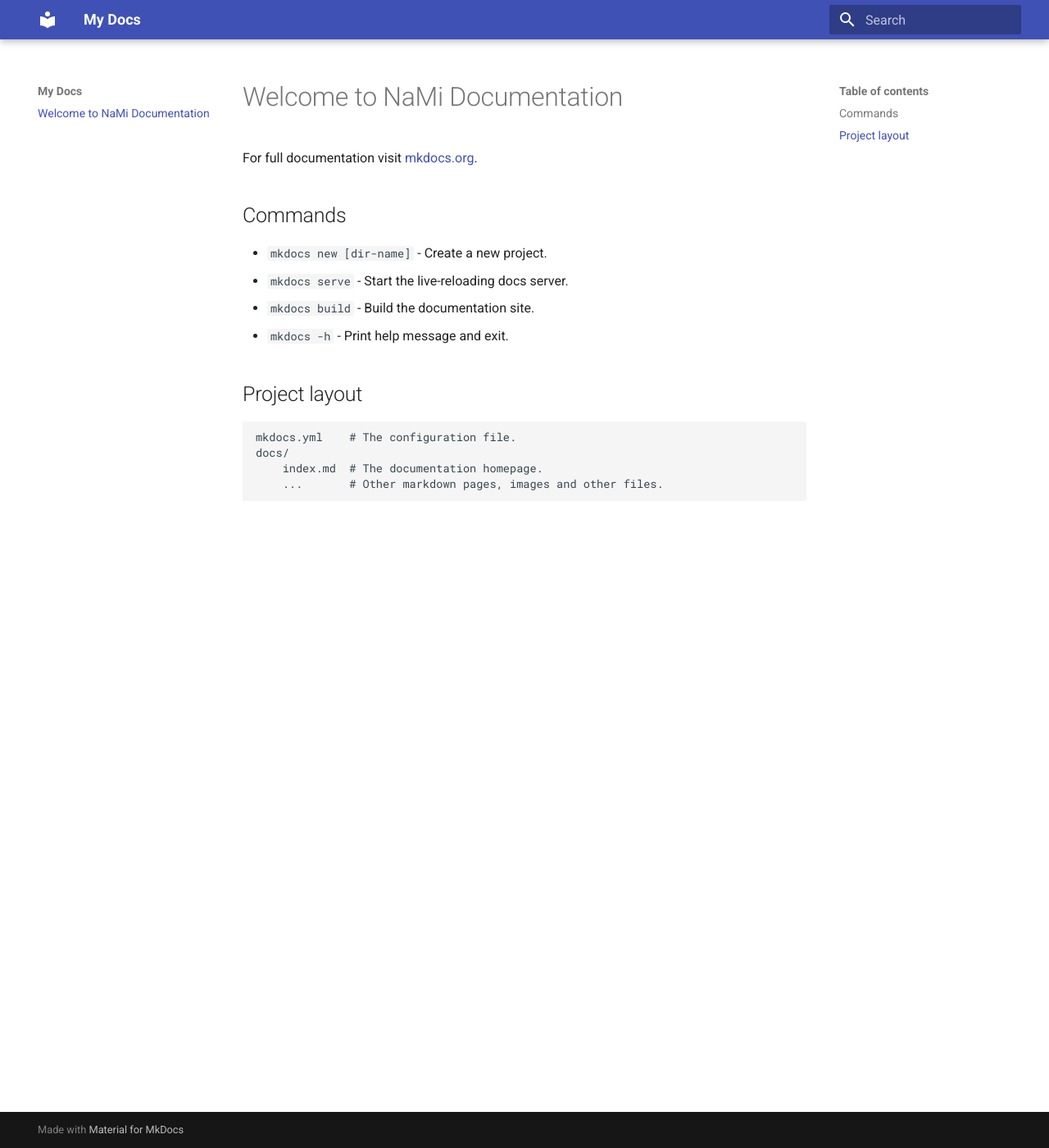
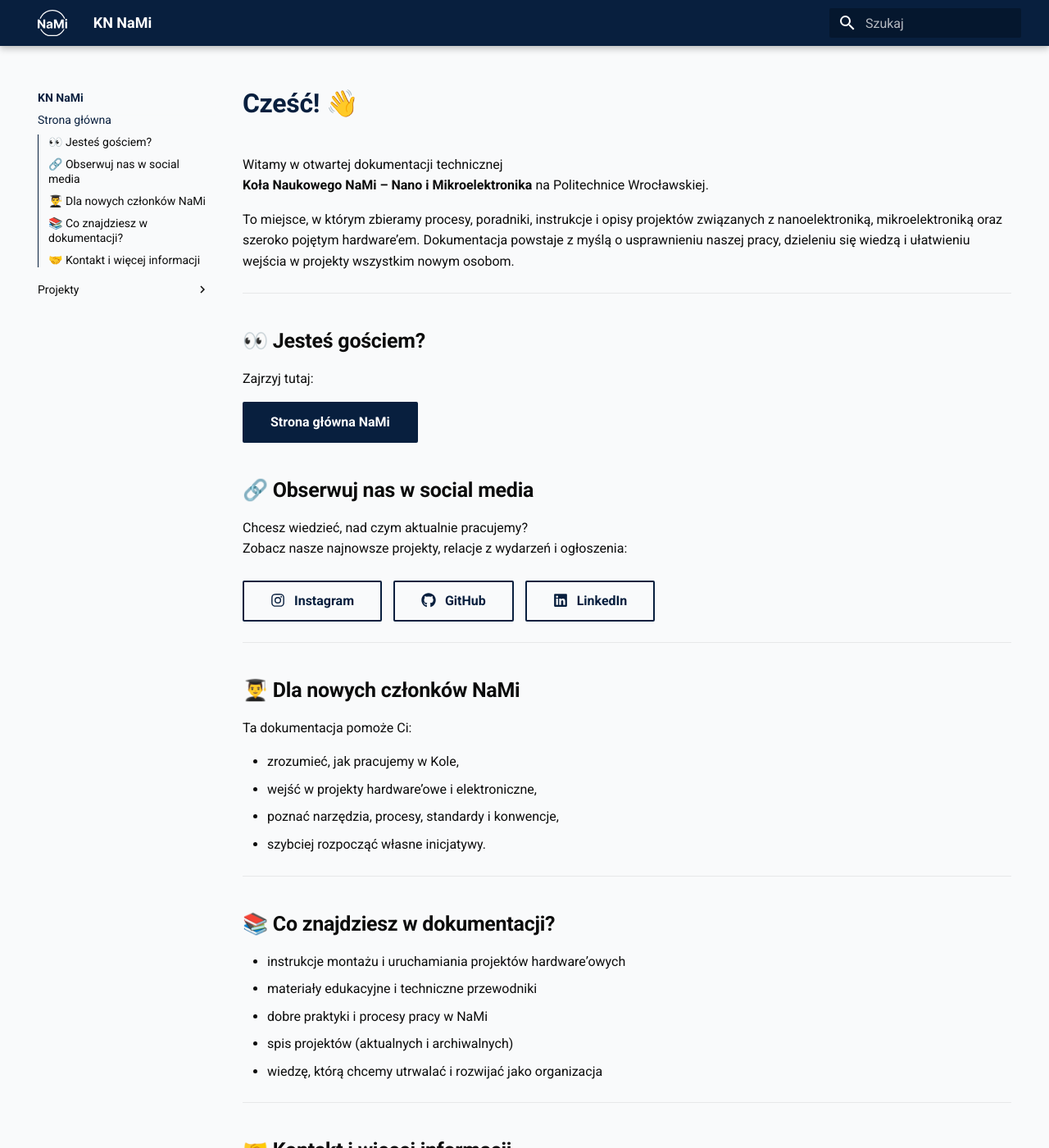
Before and after one commit to KN-NaMi/docs, an MkDocs documentation site: the page built from docs/index.md, in a window 1280 px wide and 1400 px high. Shown: the whole window at 82% size. Built offline with MkDocs 1.6.1 and Material for MkDocs 9.7.7, drawn with Linux system fonts in a browser that asks for light colours; some of the changed text lies outside the part shown.

Commit message:
NaMi docs V1.0
NaMi docs V1.0

Projekt choinka PCB
Strona główna
Podstawowy css

```diff
--- /dev/null
+++ b/docs/assets/styles/nami.css
@@ -0,0 +1,91 @@
+/* Kolory marki NaMi + zachowanie w jasnym/ciemnym motywie */
+
+/* Jasny tryb (default) */
+:root > * {
+    /* Primary: granat NaMi */
+    --md-primary-fg-color: #081f3e;
+    --md-primary-fg-color--light: #264a7a;
+    --md-primary-fg-color--dark: #040f1f;
+
+    /* Accent: pomarańcz (kontrast do granatu) */
+    --md-accent-fg-color: #081f3e;
+
+
+    /* Tło bazowe */
+    --md-default-bg-color: #f9fafb;
+
+    /* Kolory tekstu – profesjonalny, ciemny */
+    --md-default-fg-color: #0c0c0c;          /* prawie czarny */
+    --md-default-fg-color--light: #081f3e;   /* jaśniejszy tekst pomocniczy */
+    --md-default-fg-color--dark: #020617;
+
+    /* Główny kolor tekstu w treści */
+    --md-typeset-color: var(--md-default-fg-color);
+  }
+
+  /* Ciemny tryb – zachowujemy branding, ale tekst jest biały */
+  [data-md-color-scheme="slate"] {
+    --md-primary-fg-color: #081f3e;
+    --md-primary-fg-color--light: #4a658a;
+    --md-primary-fg-color--dark: #020814;
+
+    --md-accent-fg-color: #ff8a00;
+    --md-accent-fg-color--light: #ffb74d;
+    --md-accent-fg-color--dark: #ef6c00;
+
+    /* Ciemne tło */
+    --md-default-bg-color: #020814;
+
+    /* Tekst jasny/biały */
+    --md-default-fg-color: #ffffff;
+    --md-default-fg-color--light: #e5e7eb;
+    --md-default-fg-color--dark: #9ca3af;
+
+    --md-typeset-color: var(--md-default-fg-color);
+  }
+
+  /* Logo – rozmiar */
+  .md-header__button.md-logo img {
+    height: 32px;
+  }
+
+  /* W trybie ciemnym delikatnie rozjaśniamy logo przez invert,
+     dopóki nie podmienisz na wersję jasną SVG */
+  [data-md-color-scheme="slate"] .md-header__button.md-logo img {
+    filter: invert(1);
+  }
+
+
+
+
+/* Minimalistyczne linki do social media */
+.md-typeset a.social-link {
+    font-weight: 500;
+    text-decoration: none;
+    border-bottom: 1px solid transparent;
+    padding-bottom: 0.05rem;
+    margin-right: 1.5rem;
+    white-space: nowrap;
+  }
+
+  .md-typeset a.social-link:last-of-type {
+    margin-right: 0;
+  }
+
+  .md-typeset a.social-link:hover {
+    border-bottom-color: var(--md-accent-fg-color);
+  }
+
+
+
+/* Social buttons */
+
+.md-typeset a.social-button {
+  margin-right: 0.5rem;
+  margin-top: 0.5rem;
+}
+
+.md-typeset a.social-button svg {
+  vertical-align: middle;
+  margin-right: 0.35rem;
+}
--- a/docs/index.md
+++ b/docs/index.md
@@ -1,17 +1,59 @@
-# Welcome to NaMi Documentation
+# **Cześć! 👋**
 
-For full documentation visit [mkdocs.org](https://www.mkdocs.org).
+Witamy w otwartej dokumentacji technicznej
+**Koła Naukowego NaMi – Nano i Mikroelektronika** na Politechnice Wrocławskiej.
 
-## Commands
+To miejsce, w którym zbieramy procesy, poradniki, instrukcje i opisy projektów
+związanych z nanoelektroniką, mikroelektroniką oraz szeroko pojętym hardware’em.
+Dokumentacja powstaje z myślą o usprawnieniu naszej pracy, dzieleniu się wiedzą
+i ułatwieniu wejścia w projekty wszystkim nowym osobom.
 
-* `mkdocs new [dir-name]` - Create a new project.
-* `mkdocs serve` - Start the live-reloading docs server.
-* `mkdocs build` - Build the documentation site.
-* `mkdocs -h` - Print help message and exit.
+---
 
-## Project layout
+## 👀 **Jesteś gościem?**
 
-    mkdocs.yml    # The configuration file.
-    docs/
-        index.md  # The documentation homepage.
-        ...       # Other markdown pages, images and other files.
+Zajrzyj tutaj:
+
+[Strona główna NaMi](https://nami.pwr.edu.pl/){ .md-button .md-button--primary }
+
+
+## 🔗 **Obserwuj nas w social media**
+
+Chcesz wiedzieć, nad czym aktualnie pracujemy?
+Zobacz nasze najnowsze projekty, relacje z wydarzeń i ogłoszenia:
+
+[ :fontawesome-brands-instagram: Instagram](https://www.instagram.com/nami.pwr/){ .md-button .md-button--outlined .social-button }
+[ :fontawesome-brands-github: GitHub](https://github.com/KN-NaMi){ .md-button .md-button--outlined .social-button }
+[ :fontawesome-brands-linkedin: LinkedIn](https://www.linkedin.com/company/kn-nami/){ .md-button .md-button--outlined .social-button }
+
+---
+
+## 👨‍🎓 **Dla nowych członków NaMi**
+
+Ta dokumentacja pomoże Ci:
+
+- zrozumieć, jak pracujemy w Kole,
+- wejść w projekty hardware’owe i elektroniczne,
+- poznać narzędzia, procesy, standardy i konwencje,
+- szybciej rozpocząć własne inicjatywy.
+
+---
+
+## 📚 **Co znajdziesz w dokumentacji?**
+
+- instrukcje montażu i uruchamiania projektów hardwareʼowych
+- materiały edukacyjne i techniczne przewodniki
+- dobre praktyki i procesy pracy w NaMi
+- spis projektów (aktualnych i archiwalnych)
+- wiedzę, którą chcemy utrwalać i rozwijać jako organizacja
+
+---
+
+## 🤝 **Kontakt i więcej informacji**
+
+Chcesz wiedzieć o nas więcej?
+Aktualności, wydarzenia i rekrutacje znajdziesz tutaj:
+
+[➡ Strona NaMi: nami.pwr.edu.pl](https://nami.pwr.edu.pl/){ .md-button .md-button--primary }
+
+ **Miłego korzystania z dokumentacji! ⚙️**
--- a/mkdocs.yml
+++ b/mkdocs.yml
@@ -1,3 +1,71 @@
-site_name: My Docs
+site_name: KN NaMi
+site_url: https://kn-nami.github.io/docs/pr-1/  # ustawisz później
+
 theme:
   name: material
+  language: pl
+  logo: assets/images/logo_white.svg
+  favicon: assets/images/logo_white.svg  # opcjonalnie, możesz usunąć
+  palette:
+    # Jasny tryb
+    #- media: "(prefers-color-scheme: light)"
+      scheme: default
+      primary: custom     # używamy własnych kolorów z CSS
+      accent: custom
+      #toggle:
+        #icon: material/weather-night
+        #name: Przełącz na tryb ciemny
+
+    # Ciemny tryb
+    #- media: "(prefers-color-scheme: light)"
+    #  scheme: slate
+    #  primary: custom
+    #  accent: custom
+    #  toggle:
+    #    icon: material/weather-sunny
+    #    name: Przełącz na tryb jasny
+
+  features:
+    - navigation.top
+    - navigation.footer
+    - navigation.indexes
+    - toc.integrate
+    - toc.follow
+    - search.suggest
+    - search.highlight
+    - content.code.copy
+
+nav:
+  - Strona główna: index.md
+  - Projekty:
+      - Choinka PCB: projekty/choinka/instrukcja.md
+
+plugins:
+  - search
+
+markdown_extensions:
+  - admonition
+  - footnotes
+  - toc:
+      permalink: true
+  - pymdownx.superfences
+  - pymdownx.details
+  - pymdownx.highlight
+  - pymdownx.emoji
+  - pymdownx.tabbed:
+      alternate_style: true
+  - attr_list
+  - pymdownx.emoji:
+      emoji_index: !!python/name:material.extensions.emoji.twemoji
+      emoji_generator: !!python/name:material.extensions.emoji.to_svg
+
+extra:
+  social:
+    - icon: fontawesome/brands/github
+      link: https://github.com/KN-NaMi
+    - icon: fontawesome/brands/instagram
+      link: https://www.instagram.com/nami.pwr/
+    - icon: fontawesome/brands/linkedin
+      link: https://www.linkedin.com/company/kn-nami/
+extra_css:
+  - assets/styles/nami.css
```
Also changed, not shown: docs/projekty/choinka/instrukcja.md (added, +231 -0 lines), docs/assets/images/logo_dark.svg (added), docs/assets/images/logo_white.svg (added), docs/projekty/choinka/elementy_w_zestawie.png (added), docs/projekty/choinka/image-1.png (added), docs/projekty/choinka/image-2.png (added), docs/projekty/choinka/image.png (added), docs/projekty/choinka/montaz_ele_elektr.png (added), docs/projekty/choinka/schemat_elektroniczny.jpg (added).
